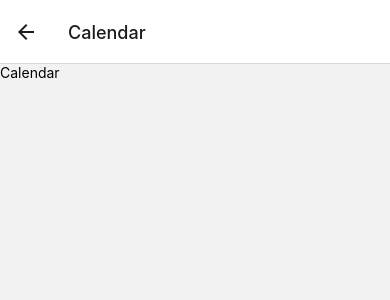
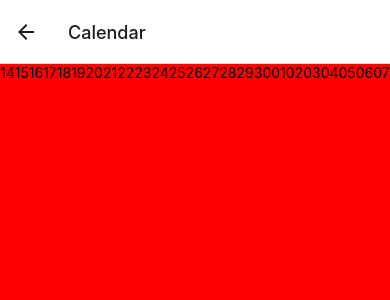
Before and after one commit to jgenso1690/reactNative-elements, a React Native app in the folder reactNative-elements/: screen /Calendar in a window 390 px wide. Shown: the top 300 px of the page. Built offline with nearby package versions, Linux system fonts and the light colour scheme.

Commit message:
list of dates created, day component created

```diff
--- a/reactNative-elements/components/Calendar/Calendar.js
+++ b/reactNative-elements/components/Calendar/Calendar.js
@@ -1,13 +1,50 @@
 import React, {useState} from "react";
-import { View, Text} from "react-native";
-import { FlatList, TouchableOpacity } from "react-native-gesture-handler";
-// import Day from "./Day";
+import { View, Text, FlatList} from "react-native";
+// import { FlatList, TouchableOpacity } from "react-native-gesture-handler";
+import Day from "./Day";
+import moment, {duration, subtract} from "moment";
 
 const Calendar = () => {
 
+  const today = moment();
+  const threeMonthsBeforeToday =  moment().subtract(3, 'months');
+  const threeMonthsAfterToday = moment().add(3, 'months');
+
+  const getListDate = () => {
+    let dateList = [];
+    let current = threeMonthsBeforeToday;
+    let id = 0
+
+    while (current.toString().slice(0,10) !== threeMonthsAfterToday.toString().slice(0,10)) {
+      dateList.push({id:id, date: current.toString().slice(0,10)});
+      id = id+1;
+      current = current.add(1, 'day');
+    }
+
+    return dateList
+
+  }
+
+  const [ dateList, setDateList ] = useState(getListDate())
+
   return (
-    <View>
-      <Text>Calendar</Text>
+    <View style={{ flex:1 }}>
+      <FlatList
+      horizontal={true}
+      data={dateList}
+      style={{backgroundColor: 'red'}}
+      renderItem={({item}) => {
+        console.log('i', item.date.slice(8))
+        return(
+          <Day
+            date={item.date}
+            />
+          )
+        }}
+      keyExtractor={item => item.id}
+
+      />
+
     </View>
   )
 
--- /dev/null
+++ b/reactNative-elements/components/Calendar/Day.js
@@ -0,0 +1,17 @@
+import React from "react";
+import {View, Text} from "react-native";
+
+const Day = ({date}) => {
+
+  console.log(date.slice(8,2))
+  return (
+    <View style={{}}>
+      <Text>
+        {date.slice(8)}
+      </Text>
+    </View>
+  )
+}
+
+
+export default Day;
--- a/reactNative-elements/package.json
+++ b/reactNative-elements/package.json
@@ -13,11 +13,12 @@
     "@react-navigation/native-stack": "^6.9.13",
     "expo": "~48.0.18",
     "expo-status-bar": "~1.4.4",
+    "moment": "^2.29.4",
     "react": "18.2.0",
     "react-native": "0.71.8",
     "react-native-gesture-handler": "^2.12.0",
-    "react-native-screens": "~3.20.0",
-    "react-native-safe-area-context": "4.5.0"
+    "react-native-safe-area-context": "4.5.0",
+    "react-native-screens": "~3.20.0"
   },
   "devDependencies": {
     "@babel/core": "^7.20.0"
```
Also changed, not shown: 1 other file (tests, documents, lock files or other folders).
